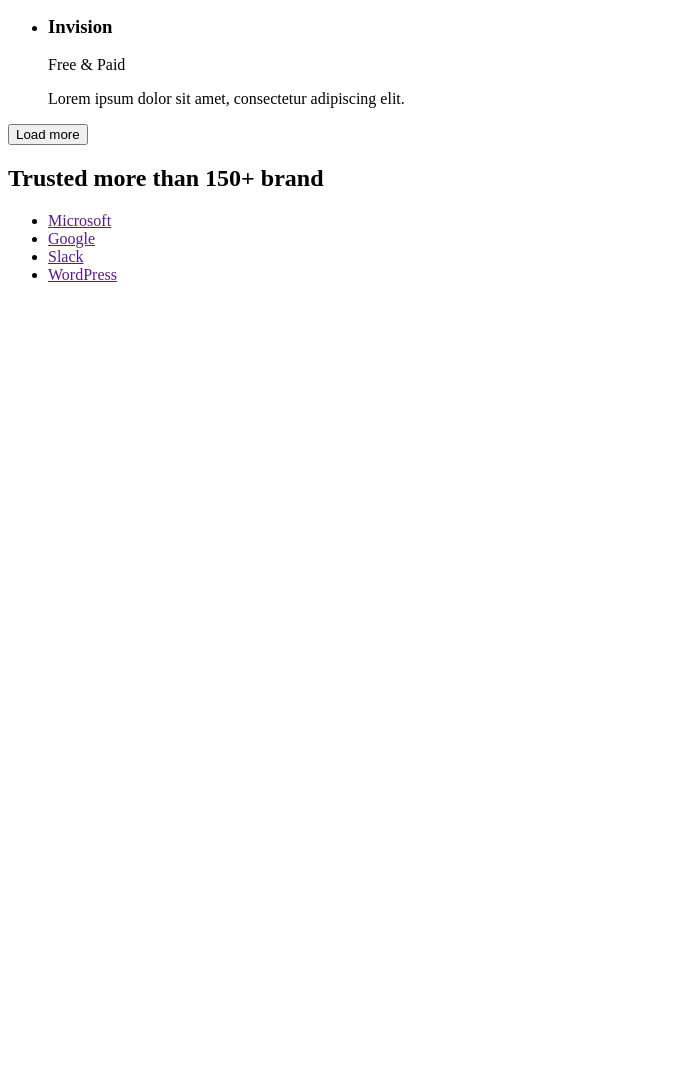
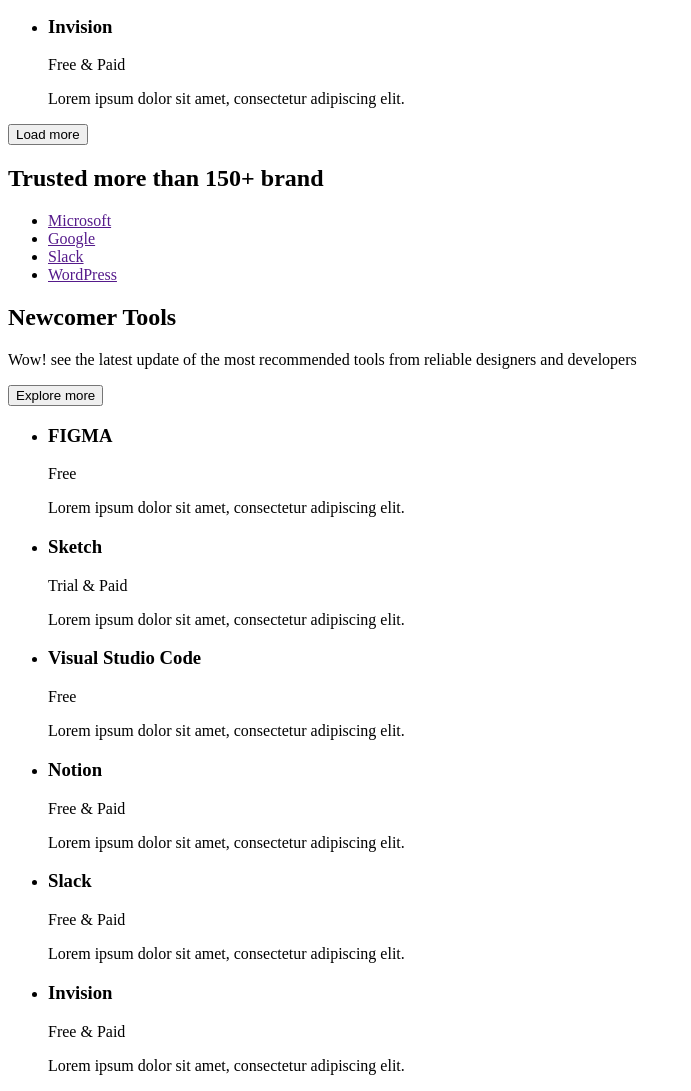
Before and after one commit to OrdDreamer/bl-9-10, a plain HTML site: page index.html in a window 1280 px wide. Shown: the part 902-1993 px from the top of the page, without its empty margins (0-691 px from the left). Before the commit the page ends 1202 px from the top, so only its background shows below. Drawn offline with Linux system fonts and the light colour scheme.

Commit message:
Newcomer

```diff
--- a/index.html
+++ b/index.html
@@ -79,6 +79,43 @@
         <li><a href="">WordPress</a></li>
        </ul>
       </section>
+      <section>
+        <h2>Newcomer Tools</h2>
+        <p>Wow! see the latest update of the most recommended tools from reliable designers and developers</p>
+        <button type="button">Explore more</button>
+        <ul>
+          <li>
+            <h3>FIGMA</h3>
+            <span>Free</span>
+            <p>Lorem ipsum dolor sit amet, consectetur adipiscing elit.</p>
+          </li>
+          <li>
+            <h3>Sketch</h3>
+            <span>Trial & Paid</span>
+            <p>Lorem ipsum dolor sit amet, consectetur adipiscing elit.</p>
+          </li>
+          <li>
+            <h3>Visual Studio Code</h3>
+            <span>Free</span>
+            <p>Lorem ipsum dolor sit amet, consectetur adipiscing elit.</p>
+          </li>
+          <li>
+            <h3>Notion</h3>
+            <span>Free & Paid</span>
+            <p>Lorem ipsum dolor sit amet, consectetur adipiscing elit.</p>
+          </li>
+          <li>
+            <h3>Slack</h3>
+            <span>Free & Paid</span>
+            <p>Lorem ipsum dolor sit amet, consectetur adipiscing elit.</p>
+          </li>
+          <li>
+            <h3>Invision</h3>
+            <span>Free & Paid</span>
+            <p>Lorem ipsum dolor sit amet, consectetur adipiscing elit.</p>
+          </li>
+        </ul>
+      </section>
     </main>
   </body>
 </html>
```
